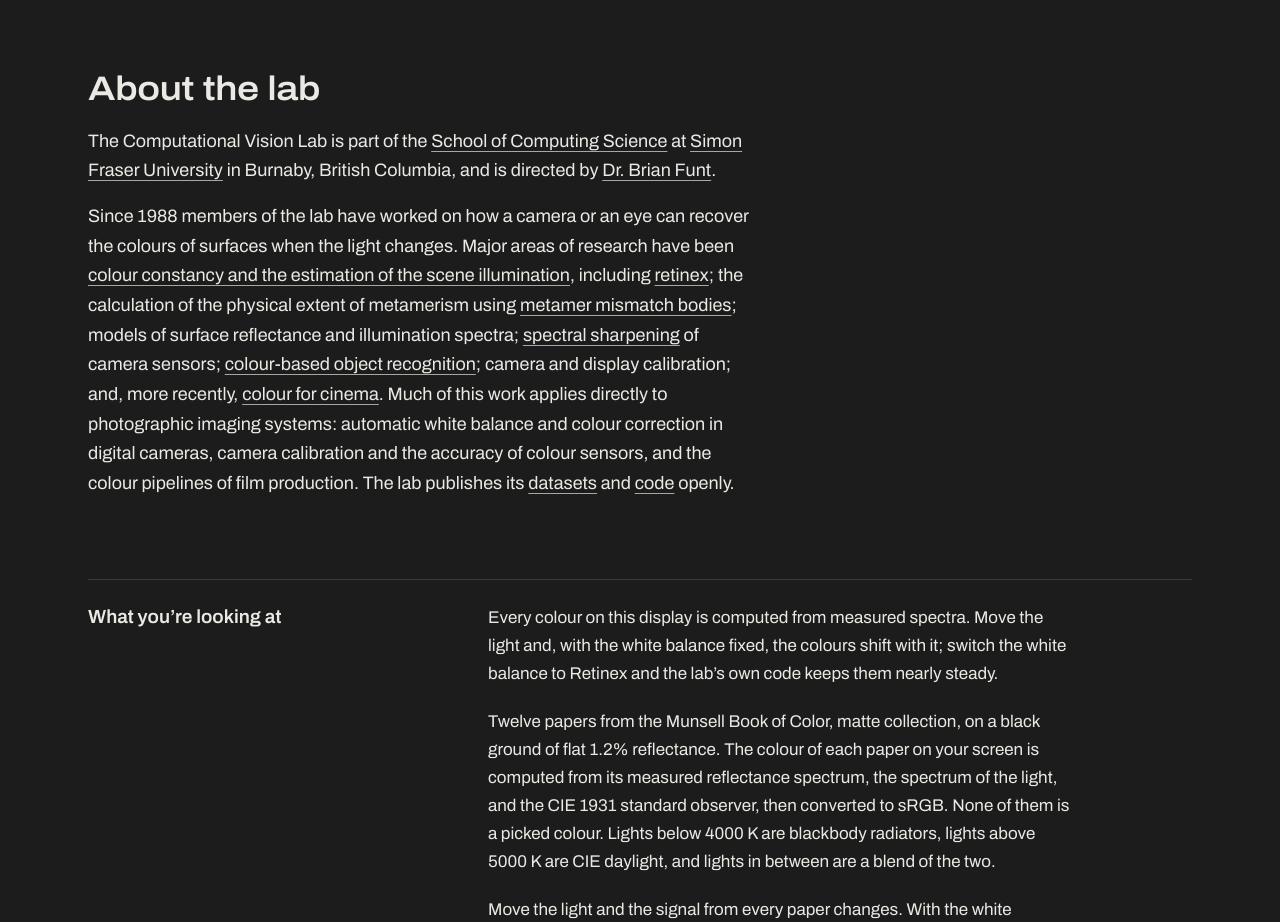
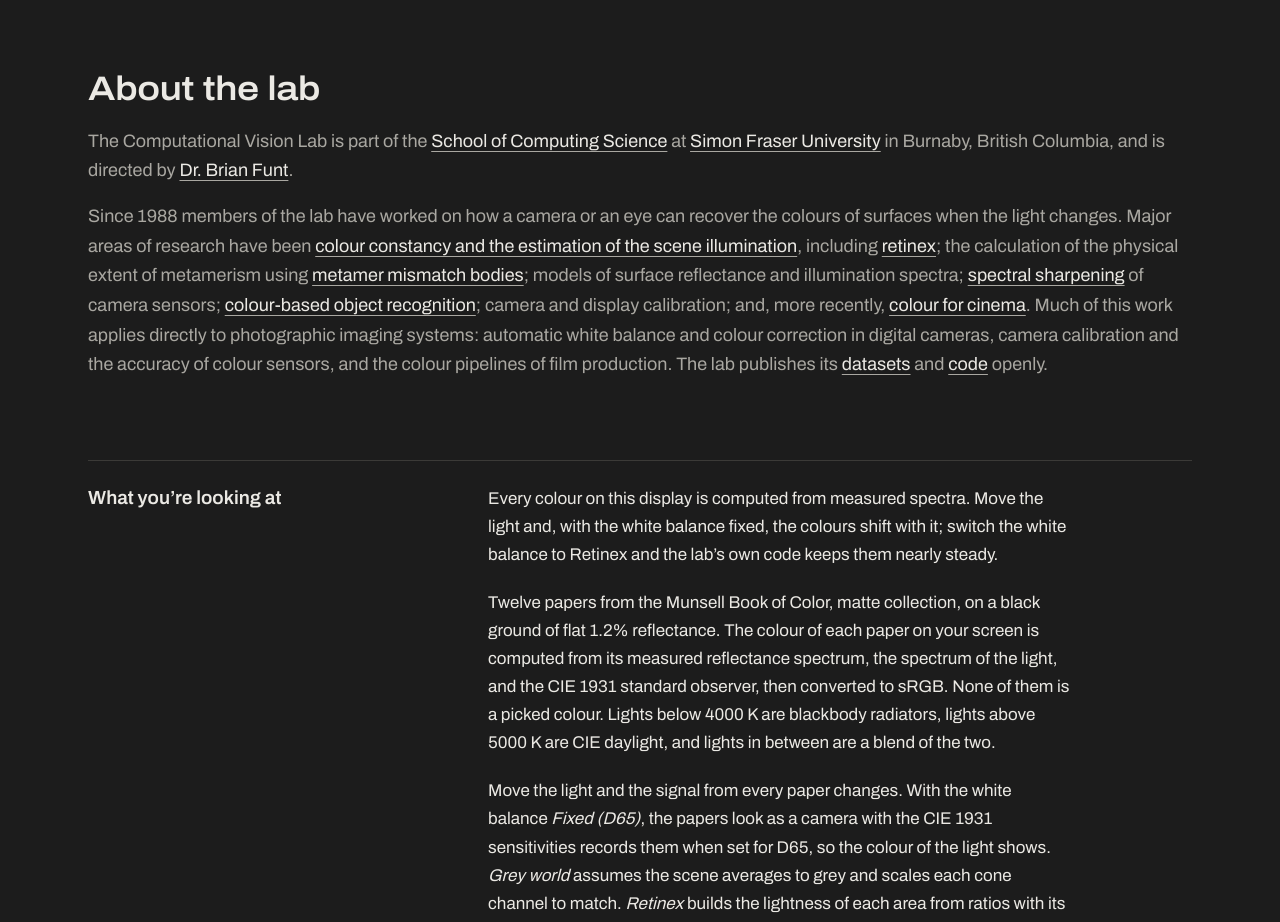
Before and after one commit to sfu-cs-vision-lab/sfu-cs-vision-lab.github.io, a Next.js app: page / in a window 1280 px wide. Shown: the part 860-1782 px from the top of the page. Built offline with nearby package versions, Linux system fonts and the light colour scheme; some icons are missing.

Commit message:
Return the About text to the introduction grey and run it the full width of the column

```diff
--- a/app/page.tsx
+++ b/app/page.tsx
@@ -25,7 +25,7 @@ export default function Home() {
           <h2 id="about-heading" className="text-[28px] font-semibold leading-tight tracking-[-0.01em] text-ink [font-stretch:112.5%] md:text-[34px]">
             About the lab
           </h2>
-          <div className="mt-4 max-w-[65ch] space-y-4 text-[17px] leading-[1.65] text-ink md:text-[18px]">
+          <div className="mt-4 space-y-4 text-[17px] leading-[1.65] text-ink-2 md:text-[18px]">
             <p>
               The Computational Vision Lab is part of the{" "}
               <a href="https://www.sfu.ca/computing.html">School of Computing Science</a> at{" "}
```
